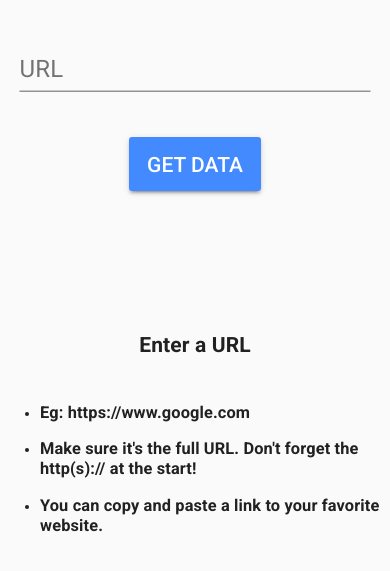
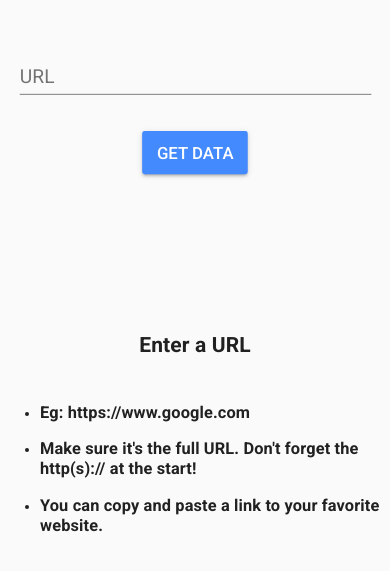
Before and after one commit to natsayuki/datacollectionwebsite, a website: page index.html in a window 390 px wide. Shown: the part 191-762 px from the top of the page. Drawn offline with nearby package versions, Linux system fonts and the light colour scheme.

Commit message:
media query

```diff
--- a/style.css
+++ b/style.css
@@ -35,9 +35,9 @@
 
 @media(max-width: 900px){
   .card{
-    width: 60vw;
+    width: 75vw;
     height: 50vh;
-    transform: scale(1.5);
+    transform: scale(1.2);
   }
 }
 
```
